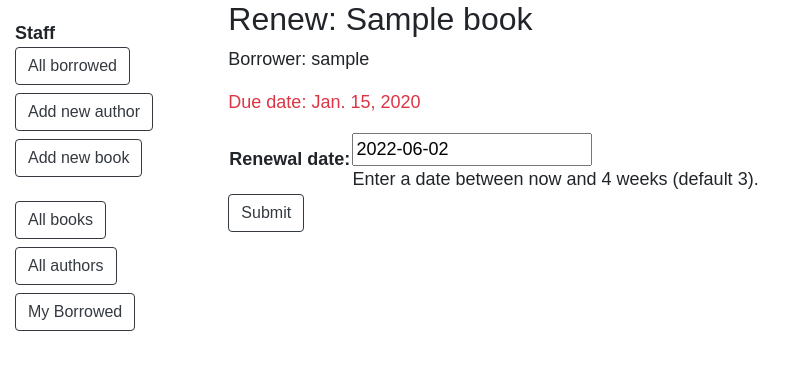
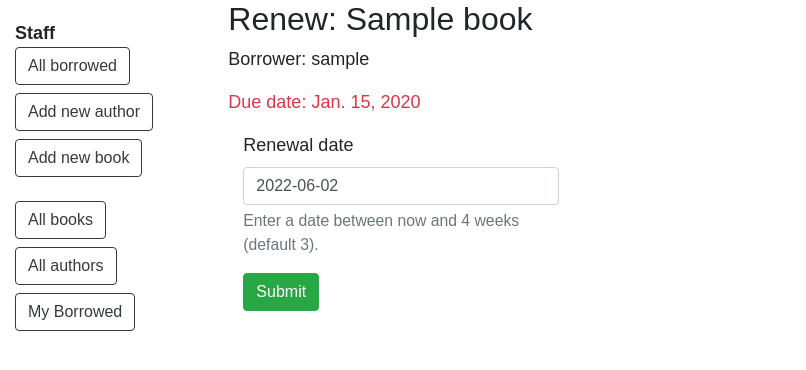
Before and after one commit to kevinbowen777/library, a Django app: page /catalog/book/00000000-0000-0000-0000-000000000001/renew/ in a window 1280 px wide. Shown: the part 56-426 px from the top of the page, without its empty margins (0-806 px from the left). Run offline with Django 4.2, Linux system fonts and the light colour scheme; a user stored in the database is signed in; tables that the repository leaves empty hold one stand-in row (values such as "Sample post"); parts of the project's set-up code (start-up, migrations or seed data) failed here and were passed over; some libraries are stand-ins or nearby versions.

Commit message:
Convert to crispy forms

```diff
--- a/templates/catalog/book_confirm_delete.html
+++ b/templates/catalog/book_confirm_delete.html
@@ -1,4 +1,5 @@
 {% extends "base.html" %}
+{% load crispy_forms_tags %}
 
 {% block content %}
   <h2>Delete Book:</h2>
@@ -6,7 +7,7 @@
   <form action="" method="post">
     {% csrf_token %}
     <table>
-    {{ form.as_table }}
+    {{ form|crispy }}
     </table>
     <button class="btn btn-danger" type="submit">Yes, delete.</button>
     <a class="btn btn-info" href="{% url 'book-detail' book.id %}">Cancel</a>
--- a/templates/catalog/book_create.html
+++ b/templates/catalog/book_create.html
@@ -1,11 +1,12 @@
 {% extends "base.html" %}
+{% load crispy_forms_tags %}
 
 {% block content %}
   <h2>Add a new book:</h2>
-  <form action="" method="post">
+  <form class="col-md-6" action="" method="post">
     {% csrf_token %}
     <table>
-    {{ form.as_table }}
+    {{ form|crispy }}
     </table>
     <button class="btn btn-success" type="submit">Submit</button>
     <a class="btn btn-info" href="{% url 'books' %}">Cancel</a>
--- a/templates/catalog/book_renew_librarian.html
+++ b/templates/catalog/book_renew_librarian.html
@@ -1,4 +1,5 @@
 {% extends "base.html" %}
+{% load crispy_forms_tags %}
 
 {% block content %}
     <h2>Renew: {{book_instance.book.title}}</h2>
@@ -8,11 +9,11 @@
         Due date: {{book_instance.due_back}}
     </p>
 
-    <form action="" method="post">
+    <form class="col-md-4" action="" method="post">
         {% csrf_token %}
         <table>
-        {{ form.as_table }}
+        {{ form|crispy }}
         </table>
-        <button class="btn btn-outline-dark" type="submit">Submit</button>
+        <button class="btn btn-success" type="submit">Submit</button>
     </form>
 {% endblock content %}
--- a/templates/catalog/book_update.html
+++ b/templates/catalog/book_update.html
@@ -1,11 +1,12 @@
 {% extends "base.html" %}
+{% load crispy_forms_tags %}
 
 {% block content %}
   <h2>Update book details:</h2>
-  <form action="" method="post">
+  <form class="col-md-6" action="" method="post">
     {% csrf_token %}
     <table>
-    {{ form.as_table }}
+    {{ form|crispy }}
     </table>
     <button class="btn btn-success" type="submit">Submit</button>
     <a class="btn btn-info" href="{% url 'book-detail' book.id %}">Cancel</a>
```
